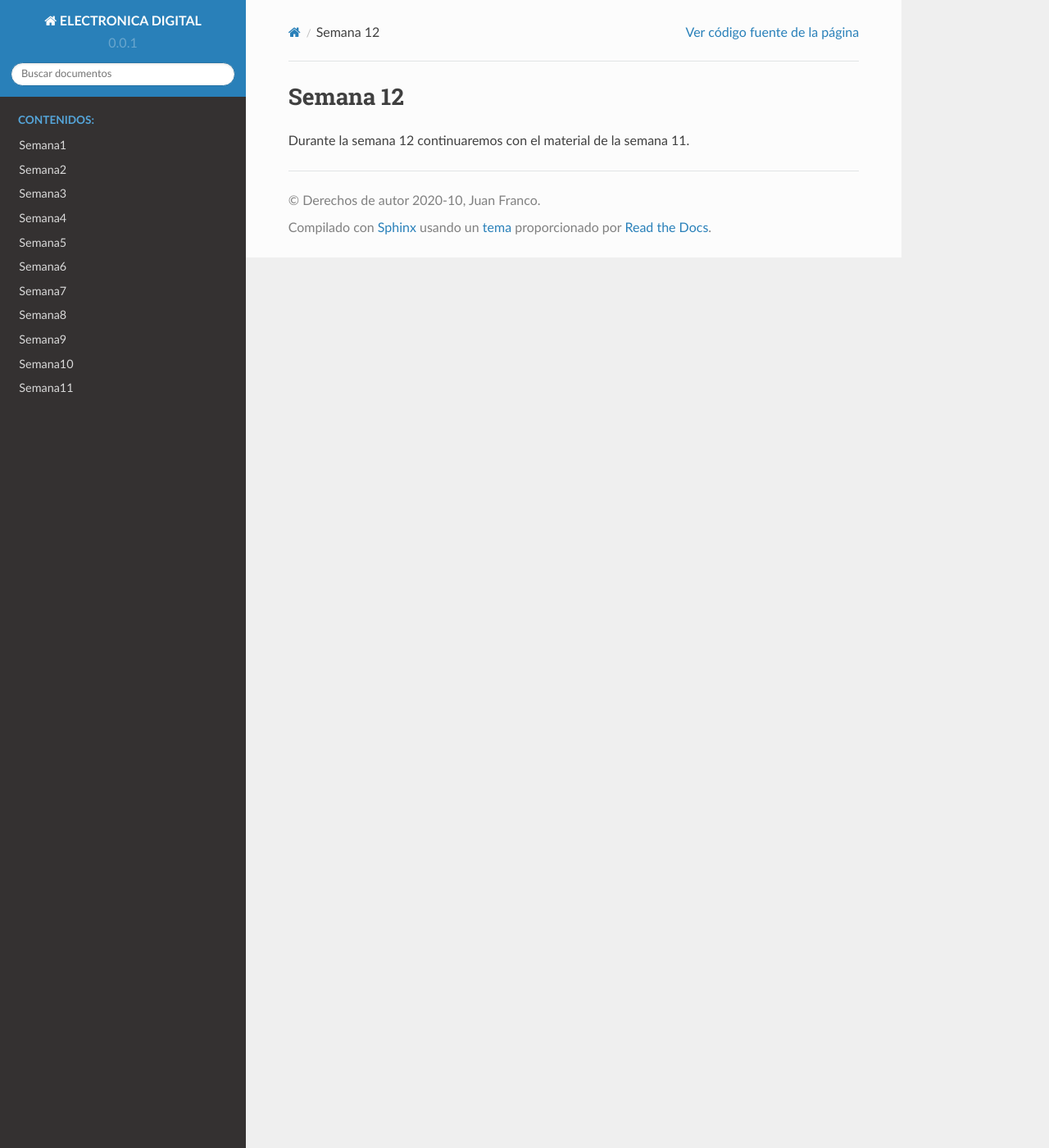
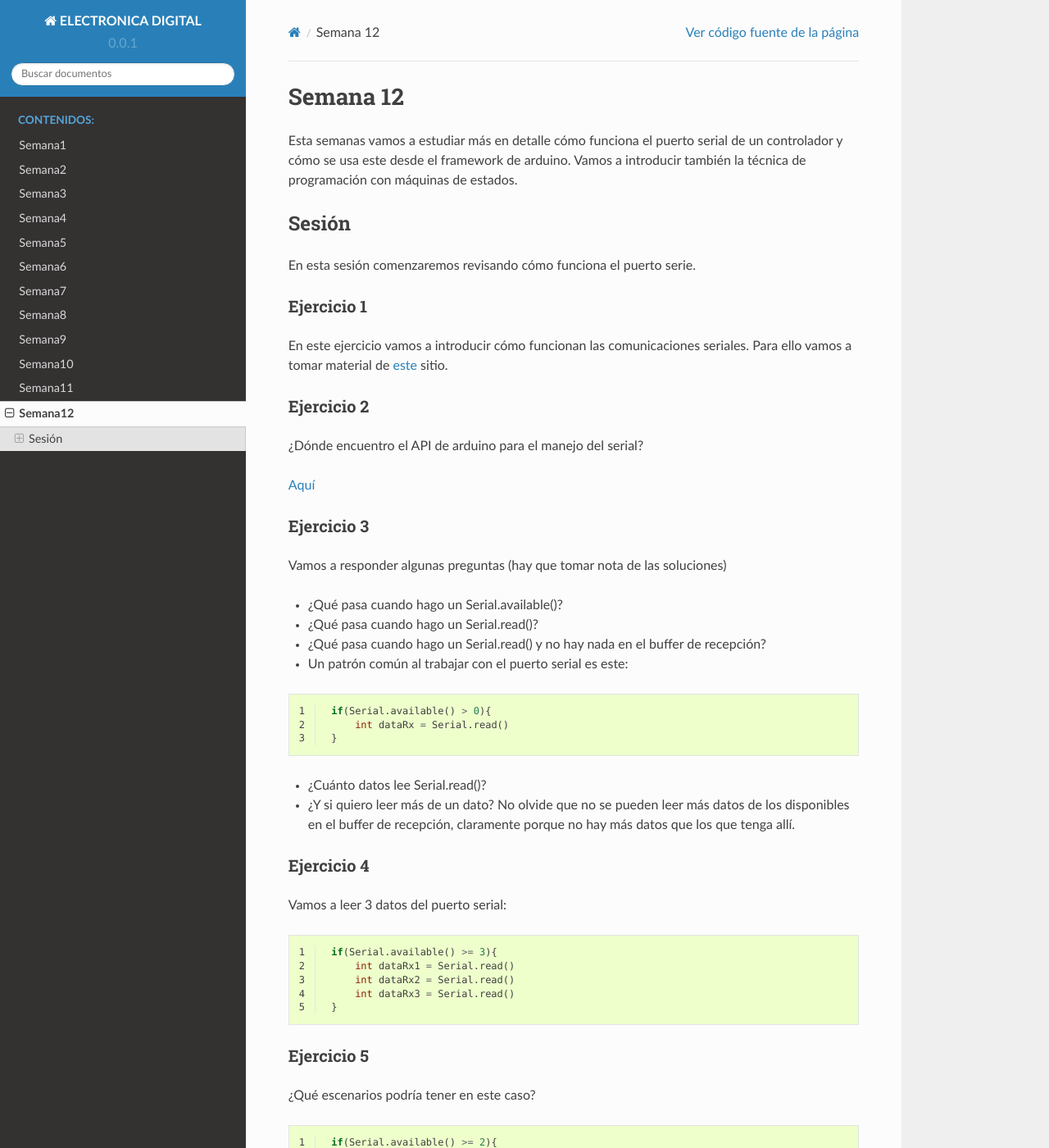
Before and after one commit to juanferfranco/ElectronicaDigital, a Sphinx documentation site: the page built from docs/_semana12/semana12.rst, in a window 1280 px wide and 1400 px high. Shown: the whole window at 82% size. Built offline with Sphinx 7.4.7 and the Read the Docs theme 2.0.0, drawn with Linux system fonts in a browser that asks for light colours; some of the changed text lies outside the part shown.

Commit message:
add week 12

```diff
--- a/docs/_semana12/semana12.rst
+++ b/docs/_semana12/semana12.rst
@@ -1,3 +1,236 @@
 Semana 12
 ===========
-Durante la semana 12 continuaremos con el material de la semana 11.
+
+Esta semanas vamos a estudiar más en detalle cómo funciona el puerto
+serial de un controlador y cómo se usa este desde el framework de arduino.
+Vamos a introducir también la técnica de programación
+con máquinas de estados.
+
+Sesión
+--------
+En esta sesión comenzaremos revisando cómo funciona el puerto serie.
+
+Ejercicio 1
+^^^^^^^^^^^^^
+En este ejercicio vamos a introducir cómo funcionan las comunicaciones
+seriales. Para ello vamos a tomar material de
+`este <https://learn.sparkfun.com/tutorials/serial-communication/all>`__
+sitio.
+
+Ejercicio 2
+^^^^^^^^^^^^^^^^^^
+¿Dónde encuentro el API de arduino para el manejo del serial?
+
+`Aquí <https://www.arduino.cc/reference/en/language/functions/communication/serial/>`__
+
+Ejercicio 3
+^^^^^^^^^^^^^^^^^^
+Vamos a responder algunas preguntas (hay que tomar nota de las soluciones)
+
+* ¿Qué pasa cuando hago un Serial.available()?
+* ¿Qué pasa cuando hago un Serial.read()?
+* ¿Qué pasa cuando hago un Serial.read() y no hay nada en el buffer de
+  recepción?
+* Un patrón común al trabajar con el puerto serial es este:
+
+.. code-block:: cpp
+   :lineno-start: 1
+
+    if(Serial.available() > 0){
+        int dataRx = Serial.read()
+    }
+
+* ¿Cuánto datos lee Serial.read()?
+* ¿Y si quiero leer más de un dato? No olvide que no se pueden leer más datos
+  de los disponibles en el buffer de recepción, claramente porque no hay
+  más datos que los que tenga allí.
+
+Ejercicio 4
+^^^^^^^^^^^^^^^^^^
+Vamos a leer 3 datos del puerto serial:
+
+.. code-block:: cpp
+   :lineno-start: 1
+
+    if(Serial.available() >= 3){
+        int dataRx1 = Serial.read()
+        int dataRx2 = Serial.read()
+        int dataRx3 = Serial.read()
+    }
+
+Ejercicio 5
+^^^^^^^^^^^^^^^^^^
+¿Qué escenarios podría tener en este caso?
+
+.. code-block:: cpp
+   :lineno-start: 1
+
+    if(Serial.available() >= 2){
+        int dataRx1 = Serial.read()
+        int dataRx2 = Serial.read()
+        int dataRx3 = Serial.read()
+    }
+
+Explique detalladamente, recurriendo al material del
+ejercicio 1, cómo se podría explicar cada escenario.
+
+Ejercicio 6: RETO
+^^^^^^^^^^^^^^^^^^
+Piense cómo podría hacer lo siguiente:
+
+.. code-block:: cpp
+   :lineno-start: 1
+
+    void taskSerial(){
+        // Tener encapsulado en la tarea el buffer
+    }
+
+    void loop(){
+        taskSerial();
+    }
+
+
+* Almacenar los datos en su propio buffer de recepción
+  (el buffer será un arreglo).
+* El buffer debe estar encapsulado en la tarea
+* Los datos almacenados en el buffer no se pueden perder
+  entre llamados a taskSerial() en la función loop.
+* ¿Cómo hacer para saber en cualquier parte de taskSerial()
+  cuántos datos tengo guardados en el buffer de recepción?
+
+Ejercicio 7
+^^^^^^^^^^^^^^^^^^
+Vamos a detenernos un momento en el software del lado del
+computador: el terminal. Veamos dos de ellas, la terminal
+de arduino y `esta <https://sourceforge.net/projects/scriptcommunicator/>`__
+otra (scriptcommunicator)
+
+* ¿Qué es un programa terminal?
+* ¿Para qué sirve?
+
+Ejercicio 8
+^^^^^^^^^^^^^^^^^^
+Considere el siguiente programa
+
+.. code-block:: cpp
+   :lineno-start: 1
+
+    void setup()
+    {
+      Serial.begin(9600);
+    }
+
+    void loop()
+    {
+
+      if(Serial.available() > 0){
+
+        Serial.read();
+
+        int8_t var = -1;
+
+        Serial.println("Inicio de la prueba");
+        Serial.write(var);
+        Serial.print("\n");
+        Serial.print(var);
+        Serial.print('\n');
+        Serial.println("Fin de la prueba");
+      }
+    }
+
+* Observe el resultado de la prueba.
+* ¿Qué observa en la terminal de arduino para cada caso?
+
+.. code-block:: cpp
+   :lineno-start: 1
+
+    Serial.write(var);
+    Serial.print(var);
+
+
+* ¿Qué observa en scriptcommunicator para cada caso?
+*  En la siguiente parte del código:
+
+.. code-block:: cpp
+   :lineno-start: 1
+
+    if(Serial.available() > 0){
+
+        Serial.read();
+
+Comente la línea Serial.read()
+
+.. code-block:: cpp
+   :lineno-start: 1
+
+    if(Serial.available() > 0){
+
+        //Serial.read();
+
+* ¿Qué ocurre? ¿Por qué ocurre esto?
+
+En la siguiente parte del código:
+
+.. code-block:: cpp
+   :lineno-start: 1
+
+    Serial.println("Inicio de la prueba");
+    Serial.write(var);
+    Serial.print("\n");
+    Serial.print(var);
+    Serial.print('\n');
+    Serial.println("Fin de la prueba");
+
+¿Cuál es la diferencia entre estas dos líneas de código?
+
+.. code-block:: cpp
+   :lineno-start: 1
+
+   Serial.print("\n");
+
+   Serial.print('\n');
+
+Ejercicio 9: RETO
+^^^^^^^^^^^^^^^^^^
+Considere el siguiente código para analizar en scriptcommunicator:
+
+.. code-block:: cpp
+   :lineno-start: 1
+
+    void setup()
+    {
+      Serial.begin(9600);
+    }
+
+    void loop()
+    {
+
+      if(Serial.available() > 0){
+        Serial.read();
+        int8_t var = 255;
+        int8_t var2 = 0xFF;
+
+        Serial.write(var);
+        Serial.print(var);
+        Serial.write(var2);
+        Serial.print(var2);
+
+      }
+    }
+
+Explique con convicción qué está ocurriendo en cada caso.
+
+Ejercicio 10: RETO
+^^^^^^^^^^^^^^^^^^^
+Este reto es para las horas de trabajo autónomas del curso:
+
+* Repita lentamente los ejercicios de esta sesión: analice, analice,
+  analice.
+* Experimente con los ejercicios de esta sesión y de nuevo: analice;
+  haga cambios; hágase preguntas antes de ejecutar los cambios; si no
+  compila busque por qué, si no encuentra la respuesta documente y
+  consulte a su profe; antes de ejecutar un cambio piense qué pasará y
+  luego ejecute, compare, analice.
+* Haga lo anterior con cada ejercicio hasta que se asegure de comprender.
+  NO OLVIDE: antes de ejecutar es importante predecir qué pasará y luego
+  contrastar.
--- a/docs/index.rst
+++ b/docs/index.rst
@@ -76,3 +76,4 @@ del docente.
    Semana9 <_semana9/semana9>
    Semana10 <_semana10/semana10>
    Semana11 <_semana11/semana11>
+   Semana12 <_semana12/semana12>
```
